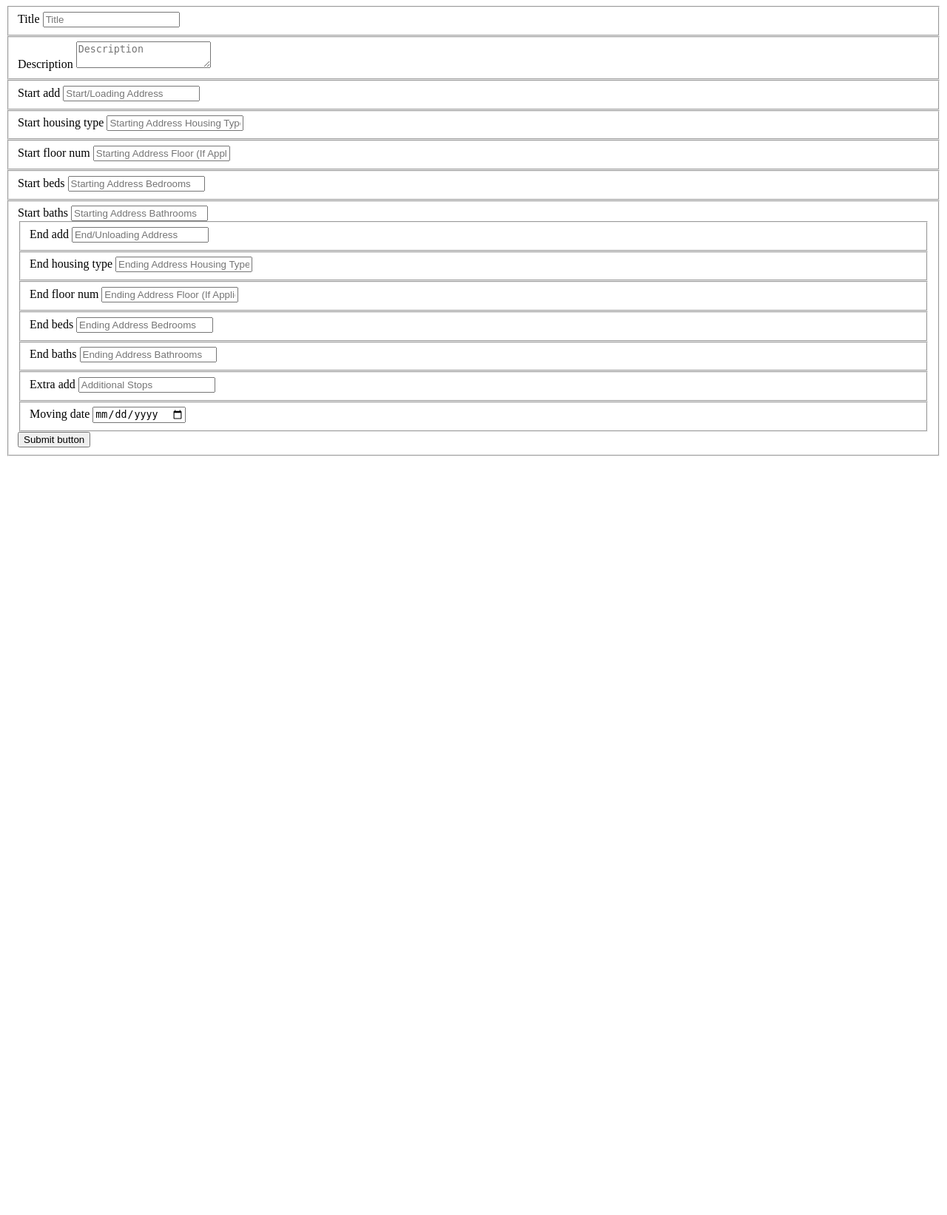
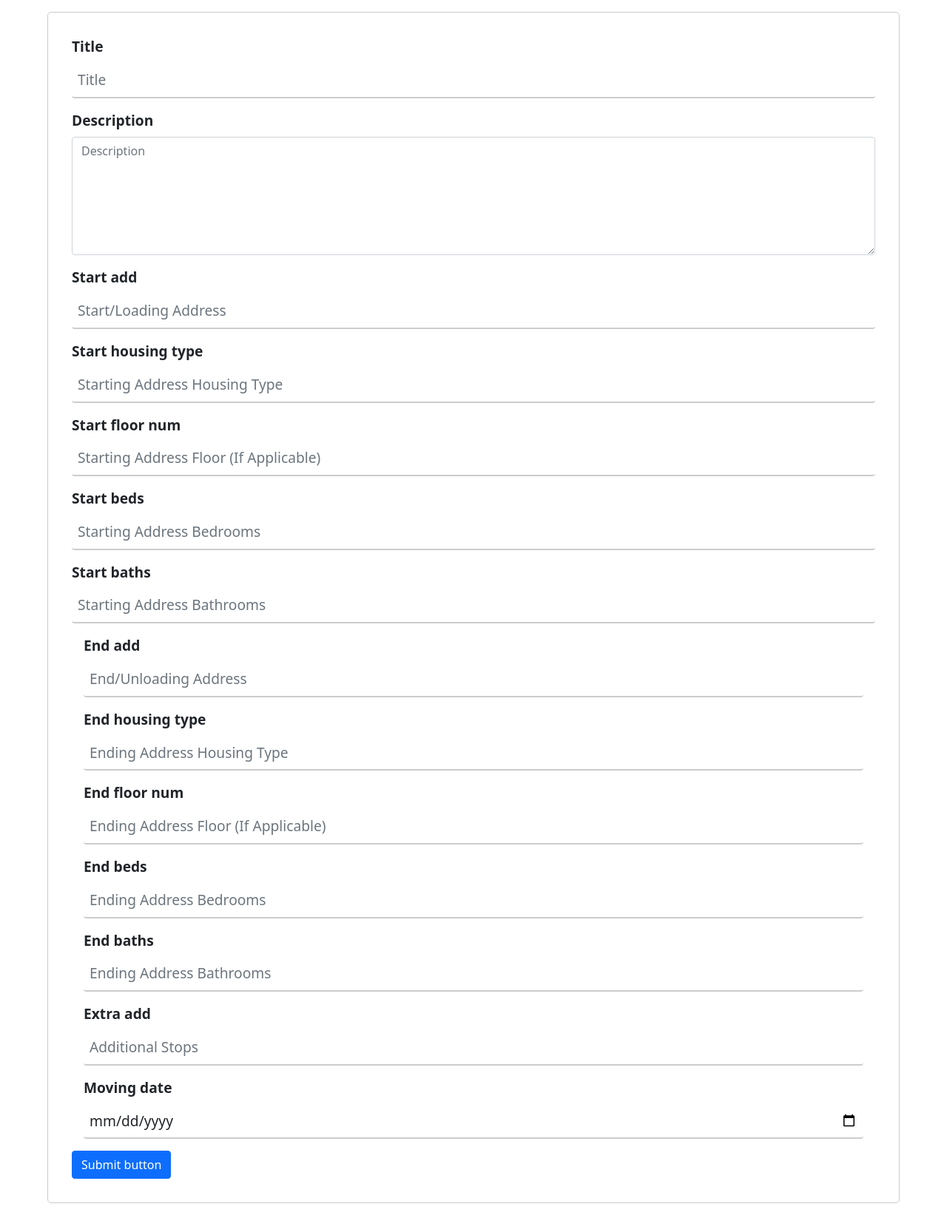
Before and after one commit to NateFlesher/capstone_project, a Python web app: template muving_match/templates/post_a_job_form.html in a window 1280 px wide. Shown: the whole page at 74% size. Before the commit the page ends 617 px from the top, so only its background shows below. Run offline with Jinja, Linux system fonts and the light colour scheme; the template is opened without the code that fills it, so the values that code supplies are empty, except form fields; tables that the repository leaves empty hold one stand-in row (values such as "Sample post"); form fields are guessed from the names that the template uses; some libraries are stand-ins or nearby versions.

Commit message:
march 7th update

```diff
--- /dev/null
+++ b/muving_match/static/css/post_a_job.css
@@ -0,0 +1,95 @@
+/* center the form */
+form {
+  display: flex;
+  flex-direction: column;
+  align-items: center;
+}
+
+/* style the form fields */
+.form-group {
+  width: 90%;
+  margin: 1rem;
+  padding: 1rem;
+  border: 1px solid #ccc;
+  border-radius: 5px;
+}
+
+fieldset {
+  margin: 1rem;
+  border: none;
+}
+
+label {
+  display: block;
+  font-size: 1.2rem;
+  font-weight: bold;
+  margin-bottom: 0.5rem;
+}
+
+input[type="text"],
+input[type="date"] {
+  width: 100%;
+  padding: 0.5rem;
+  font-size: 1.2rem;
+  border: none;
+  border-bottom: 2px solid #ccc;
+  transition: border-bottom 0.2s ease-in-out;
+}
+
+input[type="text"]:focus,
+input[type="date"]:focus {
+  border-bottom: 2px solid #007bff;
+  outline: none;
+}
+
+textarea {
+  width: 100%;
+  height: 10rem;
+  padding: 0.5rem;
+  font-size: 1.2rem;
+  border: none;
+  border-bottom: 2px solid #ccc;
+  transition: border-bottom 0.2s ease-in-out;
+}
+
+textarea:focus {
+  border-bottom: 2px solid #007bff;
+  outline: none;
+}
+
+select {
+  width: 100%;
+  padding: 0.5rem;
+  font-size: 1.2rem;
+  border: none;
+  border-bottom: 2px solid #ccc;
+  transition: border-bottom 0.2s ease-in-out;
+}
+
+select:focus {
+  border-bottom: 2px solid #007bff;
+  outline: none;
+}
+
+/* style the submit button */
+button[type="submit"] {
+  width: 50%;
+  margin: 2rem auto;
+  padding: 1rem;
+  font-size: 1.2rem;
+  font-weight: bold;
+  color: #fff;
+  background-color: #007bff;
+  border: none;
+  border-radius: 5px;
+  cursor: pointer;
+  transition: background-color 0.2s ease-in-out;
+}
+
+button[type="submit"]:hover {
+  background-color: #0062cc;
+}
+
+h1, h2 {
+  text-align: center;
+}
--- a/muving_match/templates/post_a_job_form.html
+++ b/muving_match/templates/post_a_job_form.html
@@ -1,3 +1,17 @@
+<!DOCTYPE html>
+<html lang="en">
+<head>
+<meta charset="UTF-8">
+<meta name="viewport" content="width=device-width, initial-scale=1.0">
+<meta http-equiv="X-UA-Compatible" content="ie=edge">
+<meta name="Description" content="Enter your description here"/>
+<link rel="stylesheet" href="https://cdnjs.cloudflare.com/ajax/libs/twitter-bootstrap/5.1.0/css/bootstrap.min.css">
+<link rel="stylesheet" href="https://cdnjs.cloudflare.com/ajax/libs/font-awesome/5.15.4/css/all.min.css">
+<link rel="stylesheet" href="../static/css/post_a_job.css">
+<title>Title</title>
+</head>
+<body>
+
     <form method = 'POST'>
         {{ form.hidden_tag() }}
         <div class="form-group">
@@ -60,3 +74,8 @@
             {{ form.submit_button(class = "btn btn-primary btn-block") }}
         </div>
     </form>
+
+<script src="https://cdnjs.cloudflare.com/ajax/libs/popper.js/2.9.2/umd/popper.min.js"></script>
+<script src="https://cdnjs.cloudflare.com/ajax/libs/twitter-bootstrap/5.1.0/js/bootstrap.min.js"></script>
+</body>
+</html>
```
Also changed, not shown: muving_match/site/site_templates/profile.html (+20 -1 lines), muving_match/static/css/profile.css (added, +47 -0 lines), muving_match/static/css/settings.css (line endings or trailing spaces). Lines whose indentation alone changed are shown as unchanged.
